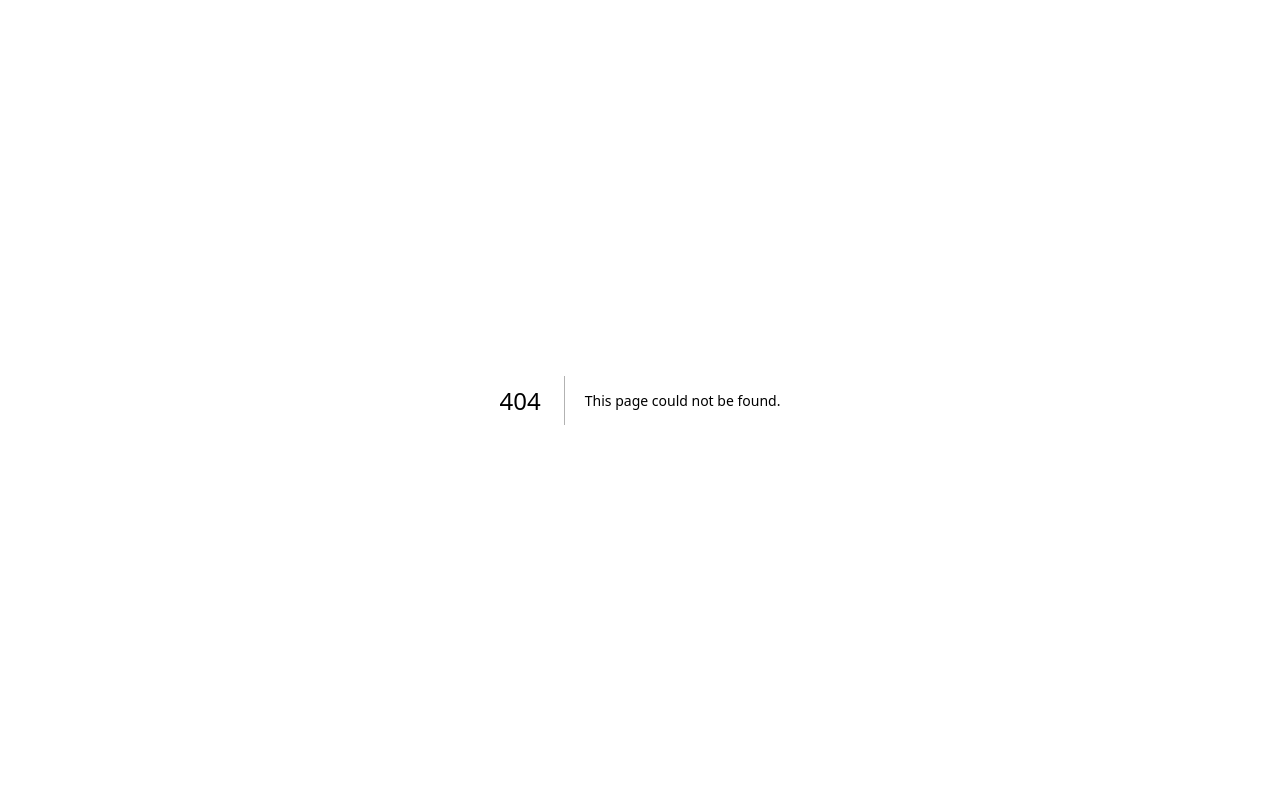
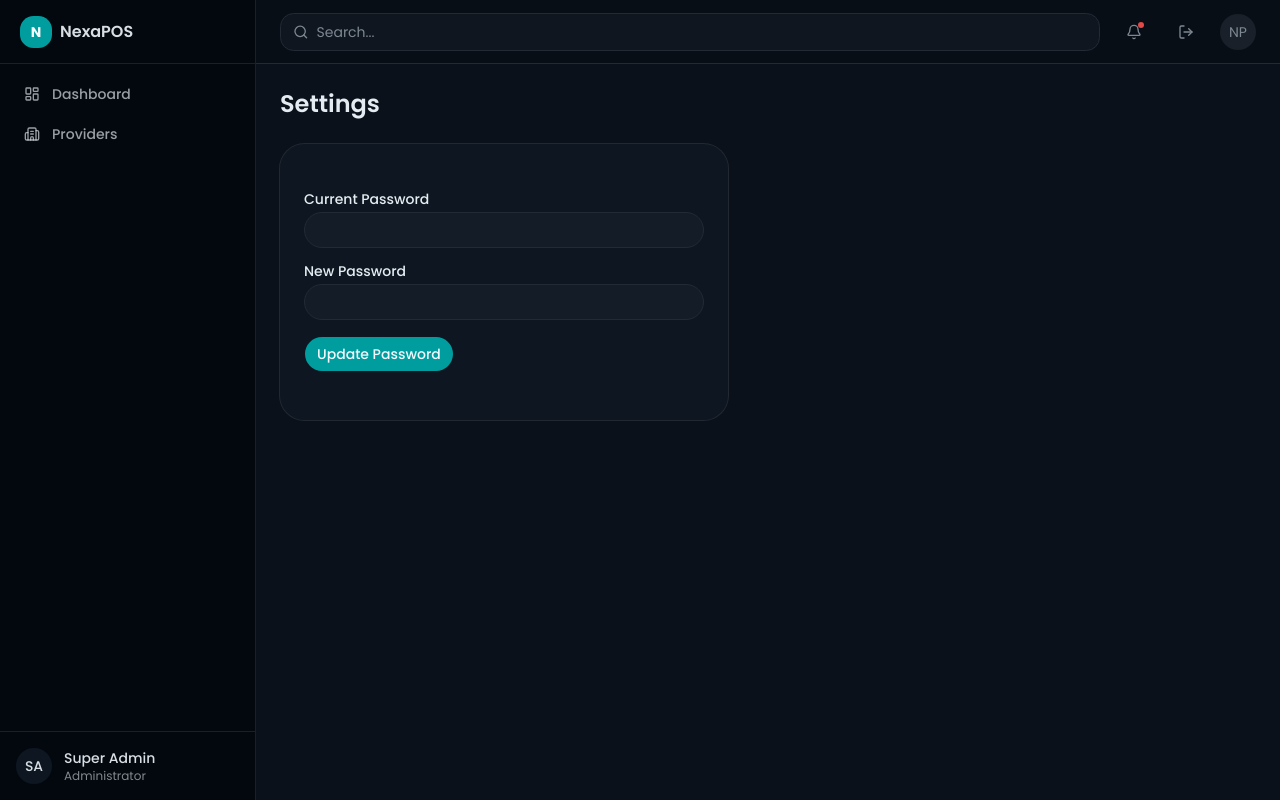
Before and after one commit to azeef-dev/nexa-pos, a Next.js app: page /super-admin/settings in a window 1280 px wide. Before the commit this address had no page. Built offline with nearby package versions, Linux system fonts and the light colour scheme.

Commit message:
feat(ui): add /super-admin/settings page for changing password

```diff
--- /dev/null
+++ b/src/app/(dashboard)/super-admin/settings/page.js
@@ -0,0 +1,10 @@
+import ChangePasswordForm from "@/components/shared/ChangePasswordForm";
+
+export default function SuperAdminSettingsPage() {
+    return (
+        <div>
+            <h1 className="mb-6 text-2xl font-semibold text-foreground">Settings</h1>
+            <ChangePasswordForm />
+        </div>
+    );
+}
```
